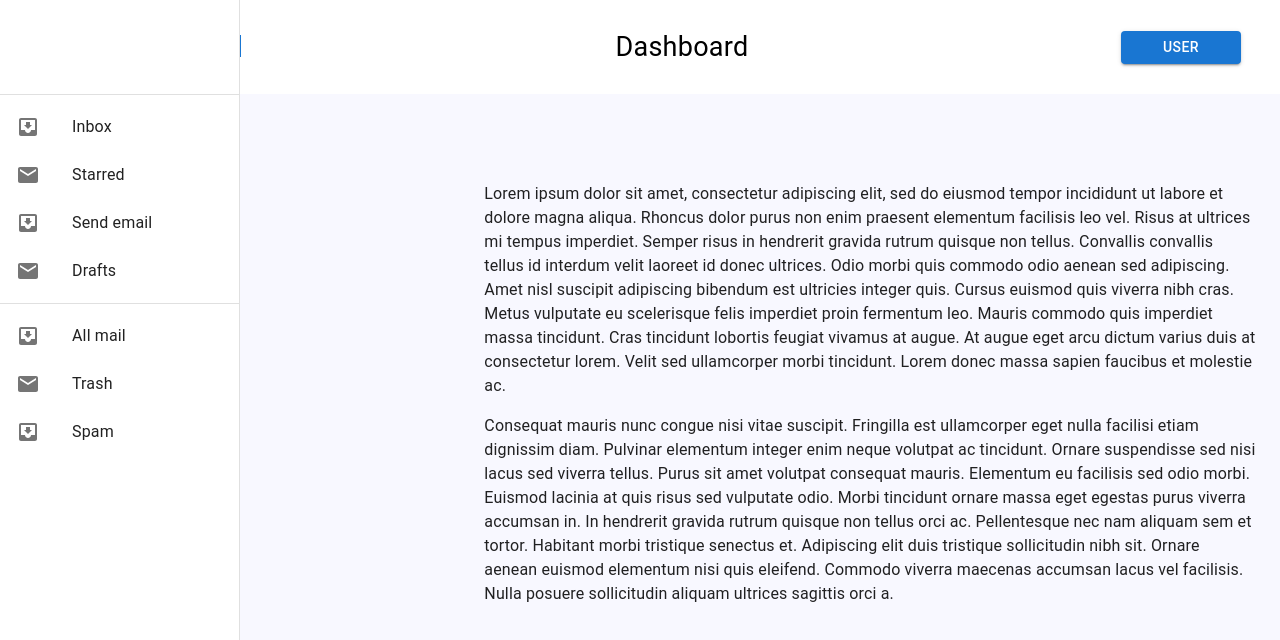
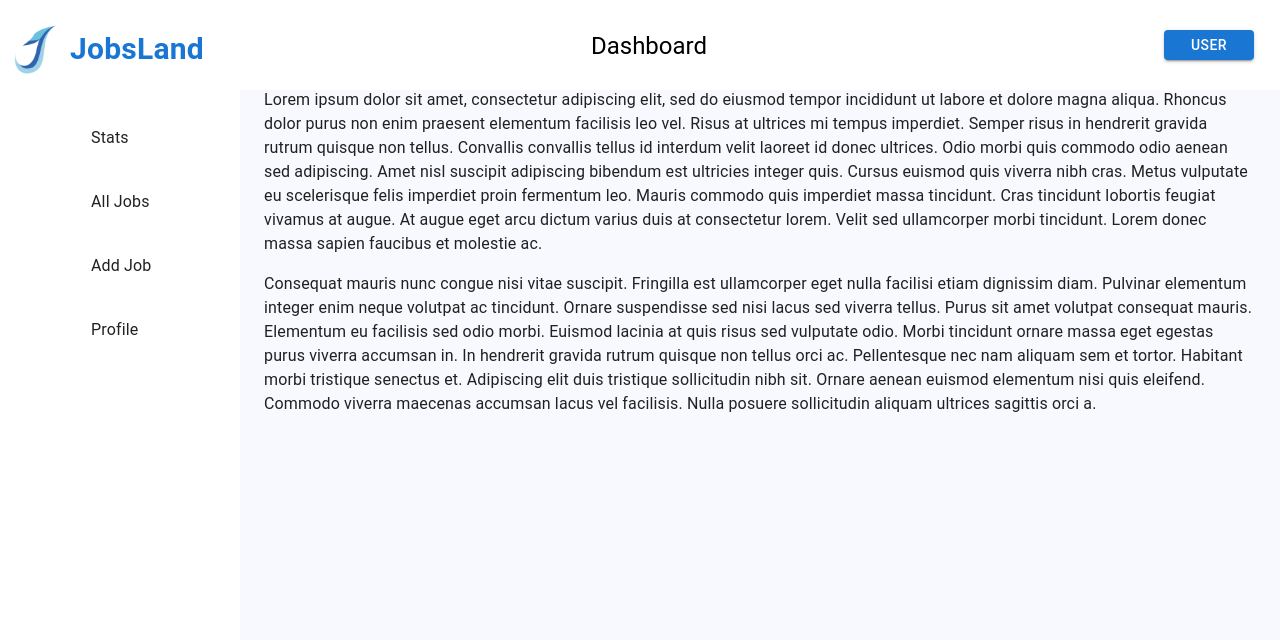
Before and after one commit to uzairmirza90/react-js-jobs, a React (Create React App) app: page / in a window 1280 px wide. Shown: the top 640 px of the page. Built offline with nearby package versions, Linux system fonts and the light colour scheme.

Commit message:
now check the responsiveness of the header and the sidebar. lets stick to the max width 600px, if you can change the max width to 900px then it would be better.

```diff
--- a/src/components/Dadshboard/Header.js
+++ b/src/components/Dadshboard/Header.js
@@ -5,7 +5,7 @@ import CssBaseline from "@mui/material/CssBaseline";
 import TextField from "@mui/material/TextField";
 import Container from "@mui/material/Container";
 import { createTheme, ThemeProvider } from "@mui/material/styles";
-import { useState } from "react";
+import { useState, useEffect } from "react";
 import IconButton from "@mui/material/IconButton";
 import logoImage from "../../assets/logo.jpg";
 import PropTypes from "prop-types";
@@ -23,6 +23,8 @@ import MailIcon from "@mui/icons-material/Mail";
 import MenuIcon from "@mui/icons-material/Menu";
 import Toolbar from "@mui/material/Toolbar";
 import Typography from "@mui/material/Typography";
+import { padding, width } from "@mui/system";
+import useMediaQuery from "@mui/material/useMediaQuery";
 
 const defaultTheme = createTheme({
   palette: {
@@ -39,31 +41,31 @@ const Header = (props) => {
   const handleDrawerToggle = () => {
     setMobileOpen(!mobileOpen);
   };
+  const setMaxWidth = useMediaQuery("(max-width:600px)");
 
   const drawer = (
     <div>
-      <Toolbar />
-      <Divider sx={{ paddingTop: "30px" }} />
       <List>
-        {["Inbox", "Starred", "Send email", "Drafts"].map((text, index) => (
-          <ListItem key={text} disablePadding>
-            <ListItemButton>
-              <ListItemIcon>
-                {index % 2 === 0 ? <InboxIcon /> : <MailIcon />}
-              </ListItemIcon>
-              <ListItemText primary={text} />
-            </ListItemButton>
-          </ListItem>
-        ))}
-      </List>
-      <Divider />
-      <List>
-        {["All mail", "Trash", "Spam"].map((text, index) => (
-          <ListItem key={text} disablePadding>
-            <ListItemButton>
-              <ListItemIcon>
-                {index % 2 === 0 ? <InboxIcon /> : <MailIcon />}
-              </ListItemIcon>
+        <Box
+          sx={{ display: "flex", alignItems: "center", mb: "30px", mt: "15px" }}
+        >
+          <img src={logoImage} alt="logoImage" width={70} />
+          <Typography
+            variant="h6"
+            sx={{
+              flexGrow: 1,
+              color: "primary.main",
+              fontWeight: "bold",
+              fontSize: "30px",
+            }}
+          >
+            JobsLand
+          </Typography>
+        </Box>
+
+        {["Stats", "All Jobs", "Add Job", "Profile"].map((text, index) => (
+          <ListItem key={text}>
+            <ListItemButton sx={{ paddingLeft: "75px" }}>
               <ListItemText primary={text} />
             </ListItemButton>
           </ListItem>
@@ -72,96 +74,91 @@ const Header = (props) => {
     </div>
   );
 
-  // const container =
-  //   window !== undefined ? () => window().document.body : undefined;
-
   return (
     <ThemeProvider theme={defaultTheme}>
       <CssBaseline />
-      <Box sx={{ flexGrow: 1 }}>
+
+      <Box sx={{ display: "flex" }}>
+        <CssBaseline />
         <AppBar
-          position="static"
+          position="fixed"
           sx={{
+            display: "flex",
+            justifyContent: "space-between",
+            alignContent: "center",
             backgroundColor: "#ffffff",
-            padding: "15px",
+            paddingLeft: "150px",
+            paddingRight: "10px",
+            marginLeft: { sm: `${drawerWidth}px` },
+            width: "100%",
+            height: "90px",
             boxShadow: "none",
-            width: "100%",
           }}
         >
-          <Toolbar>
-            <img src={logoImage} alt="logoImage" width={70} />
-            <Typography
-              variant="h6"
-              component="div"
-              sx={{
-                flexGrow: 1,
-                color: "primary.main",
-                fontWeight: "bold",
-                fontSize: "30px",
-              }}
-            >
-              JobsLand
-            </Typography>
-            <Typography
-              alignContent="center"
-              color="black"
-              sx={{ flexGrow: 1, fontSize: "27px" }}
-            >
-              Dashboard
-            </Typography>
+          <Box
+            sx={{
+              display: "flex",
+              flexDirection: "row",
+
+              alignItems: "center",
+              height: "100%",
+            }}
+          >
+            <Box sx={{ flexGrow: 1 }}>
+              <Typography
+                variant="h5"
+                noWrap
+                component="div"
+                color={setMaxWidth ? "primary.main" : "black"}
+                sx={{
+                  display: "flex",
+                  justifyContent: "center",
+                  mt: "30px",
+                }}
+              >
+                {setMaxWidth ? "JobsLand" : " Dashboard"}
+              </Typography>
+            </Box>
             <Button
               variant="contained"
               color="primary"
-              sx={{ width: "120px", height: "33px" }}
+              alignItems="center"
+              sx={{ mx: 2, mt: "28px", width: "90px", height: "30px" }}
             >
               User
             </Button>
+          </Box>
+          <Toolbar sx={{ display: "flex" }}>
+            <IconButton
+              aria-label="open drawer"
+              onClick={handleDrawerToggle}
+              sx={{ display: { sm: "none" } }}
+            >
+              <MenuIcon sx={{ color: "primary.main", ml: -25, mt: -10 }} />
+            </IconButton>
           </Toolbar>
         </AppBar>
-      </Box>
-      <Box sx={{ display: "flex" }}>
-        <CssBaseline />
-        {/* <AppBar
-          position="fixed"
-          sx={{
-            width: "100%",
-            ml: { sm: `${drawerWidth}px` },
-          }} */}
-        {/* > */}
-        <Toolbar>
-          <IconButton
-            color="inherit"
-            aria-label="open drawer"
-            edge="start"
-            onClick={handleDrawerToggle}
-            sx={{ mr: 2, display: { sm: "none" } }}
-          >
-            <MenuIcon />
-          </IconButton>
-          <Typography variant="h6" noWrap component="div">
-            Responsive drawer
-          </Typography>
-        </Toolbar>
-        {/* </AppBar> */}
         <Box
           component="nav"
-          sx={{ width: { sm: drawerWidth }, flexShrink: { sm: 0 } }}
+          sx={{
+            width: { sm: drawerWidth },
+            flexShrink: { sm: 0 },
+          }}
           aria-label="mailbox folders"
         >
-          {/* The implementation can be swapped with js to avoid SEO duplication of links. */}
           <Drawer
-            // container={container}
             variant="temporary"
             open={mobileOpen}
             onClose={handleDrawerToggle}
             ModalProps={{
-              keepMounted: true, // Better open performance on mobile.
+              keepMounted: true,
             }}
             sx={{
               display: { xs: "block", sm: "none" },
               "& .MuiDrawer-paper": {
                 boxSizing: "border-box",
                 width: drawerWidth,
+                border: "none",
               },
             }}
           >
@@ -174,6 +171,7 @@ const Header = (props) => {
               "& .MuiDrawer-paper": {
                 boxSizing: "border-box",
                 width: drawerWidth,
+                border: "none",
               },
             }}
             open
@@ -222,7 +220,6 @@ const Header = (props) => {
           </Typography>
         </Box>
       </Box>
-      ); }
     </ThemeProvider>
   );
 };
```
